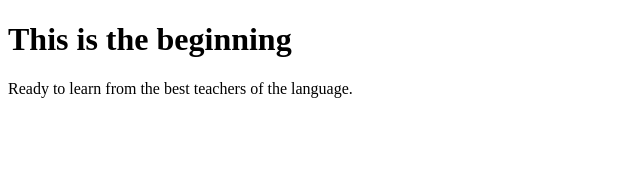
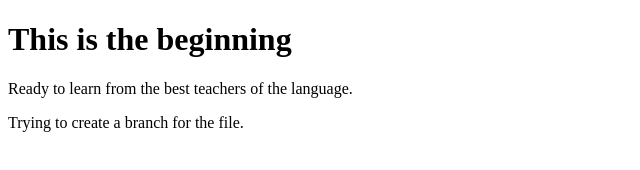
Before and after one commit to cleargoaldigital/cs50web, a plain HTML site: page index.html in a window 1280 px wide. Shown: the whole page, without its empty margins (0-640 px from the left). Drawn offline with Linux system fonts and the light colour scheme.

Commit message:
branchfile

```diff
--- a/index.html
+++ b/index.html
@@ -9,5 +9,6 @@
 <body>
    <h1>This is the beginning</h1>
    <p>Ready to learn from the best teachers of the language.</p>
+   <p>Trying to create a branch for the file.</p>
 </body>
 </html>
```
